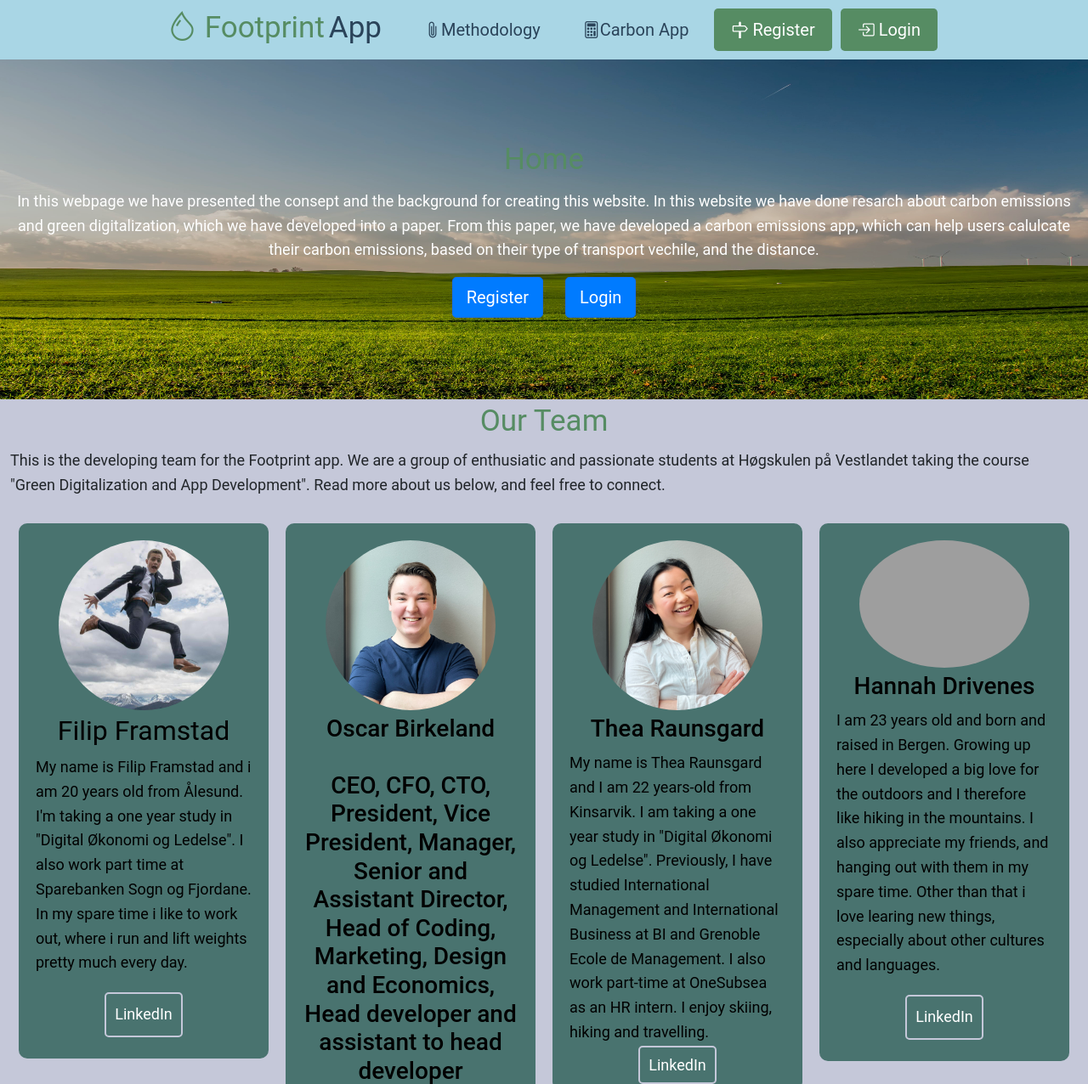
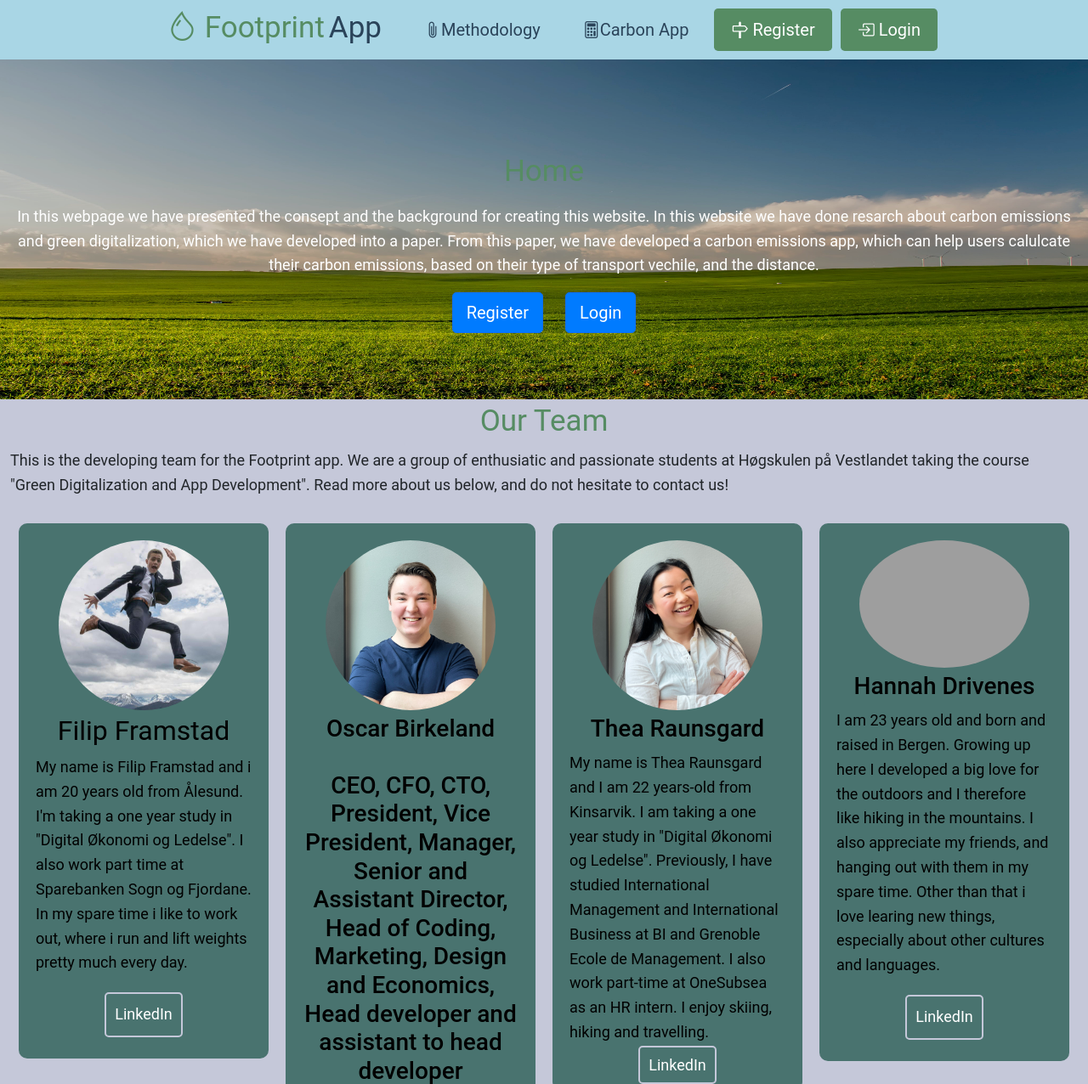
Before and after one commit to filipframstad/Carbon-App-2024---Group-2---Test, a Flask app: page / in a window 1280 px wide. Shown: the top 1276 px of the page at 85% size. Run offline with Flask 3, Linux system fonts and the light colour scheme; some libraries are stand-ins or nearby versions; grey boxes are pictures that could not be loaded.

Commit message:
Update home.html

```diff
--- a/capp/templates/home.html
+++ b/capp/templates/home.html
@@ -20,7 +20,7 @@
                 {% endfor %}
             {% endif %}
         {% endwith %}
-        <h1 style="font-size:55px;"><span class="text-logo"> Home</span></h1>
+        <h1 style="font-size:70px;"><span class="text-logo"> Home</span></h1>
 
         <p style="text-align:center;">
           In this webpage we have presented the consept and the background for creating this website. In this website we have done resarch about carbon emissions and
@@ -52,7 +52,8 @@
       <h1 style="text-align:center;"><span class="text-logo">Our Team</span></h1>
       <p>
         This is the developing team for the Footprint app. We are a group of enthusiatic and passionate students at
-        Høgskulen på Vestlandet taking the course "Green Digitalization and App Development". Read more about us below, and feel free to connect.
+        Høgskulen på Vestlandet taking the course "Green Digitalization and App Development".
+        Read more about us below, and do not hesitate to contact us!
       </p>
     </div>
 
```
